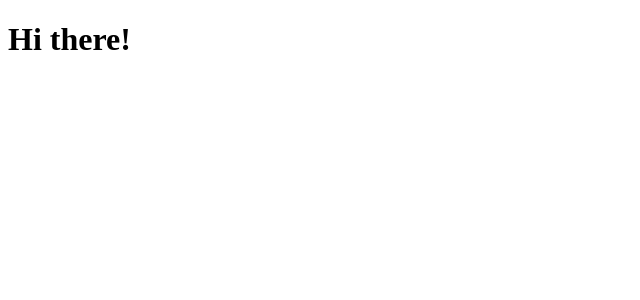
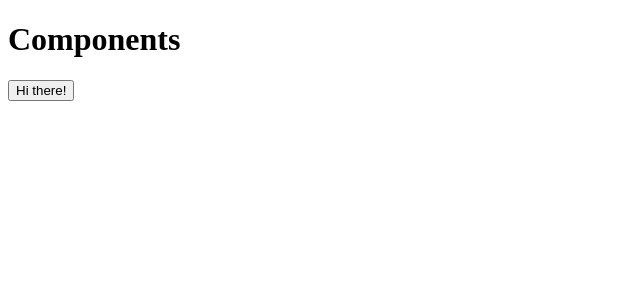
Before and after one commit to lxkrmr/react-comps-2023, a JavaScript app: page / in a window 1280 px wide. Shown: the top 300 px of the page, without its empty margins (0-640 px from the left). Built offline with nearby package versions, Linux system fonts and the light colour scheme.

Commit message:
✨ add Button component

```diff
--- a/src/App.js
+++ b/src/App.js
@@ -1,5 +1,14 @@
+import Button from './Button';
+
 function App() {
-  return <h1>Hi there!</h1>;
+  return (
+    <div>
+      <h1>Components</h1>
+      <div>
+        <Button>This is another text</Button>
+      </div>
+    </div>
+  );
 }
 
 export default App;
--- /dev/null
+++ b/src/Button.js
@@ -0,0 +1,5 @@
+function Button() {
+  return <button>Hi there!</button>;
+}
+
+export default Button;
```
